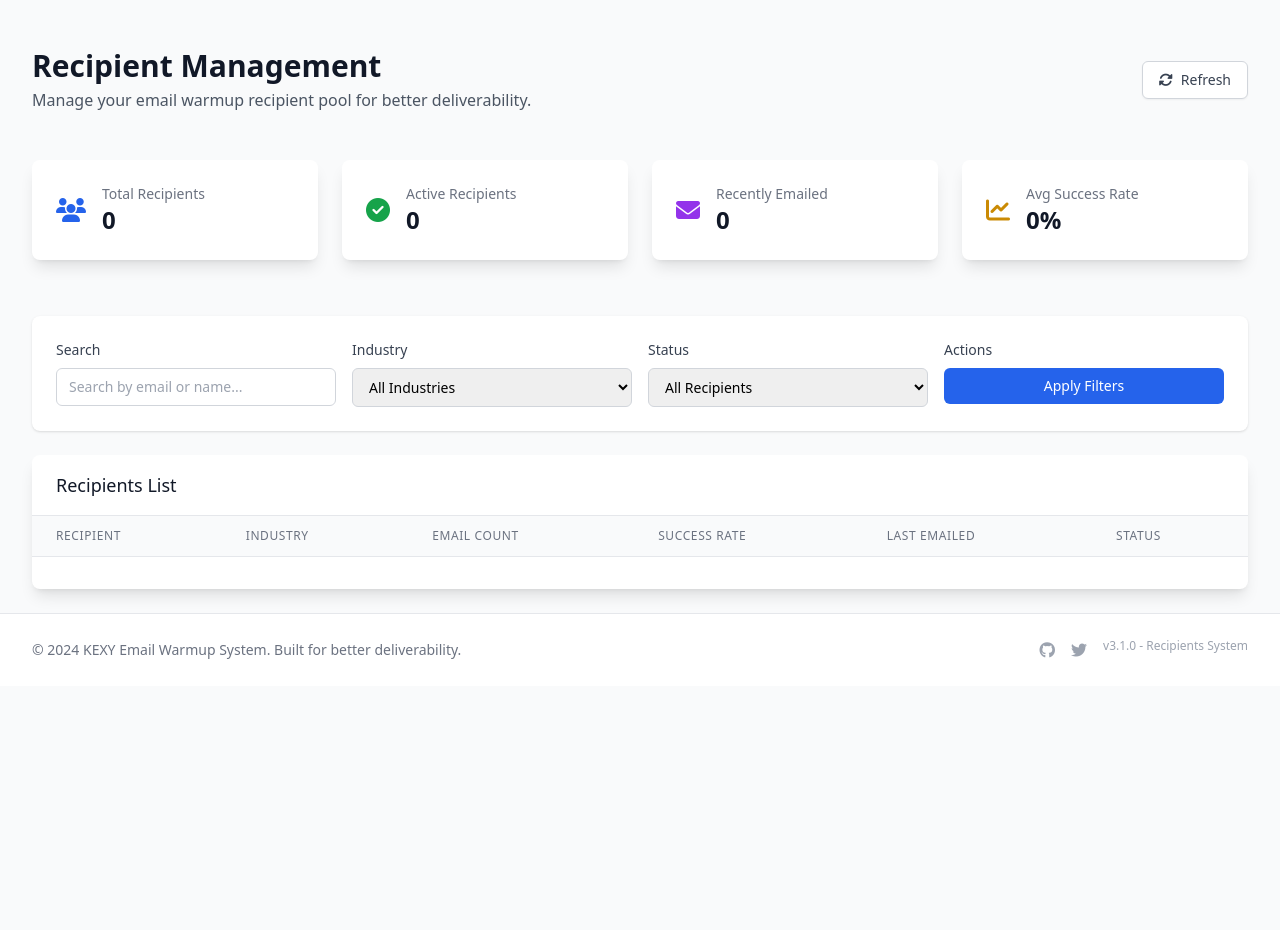
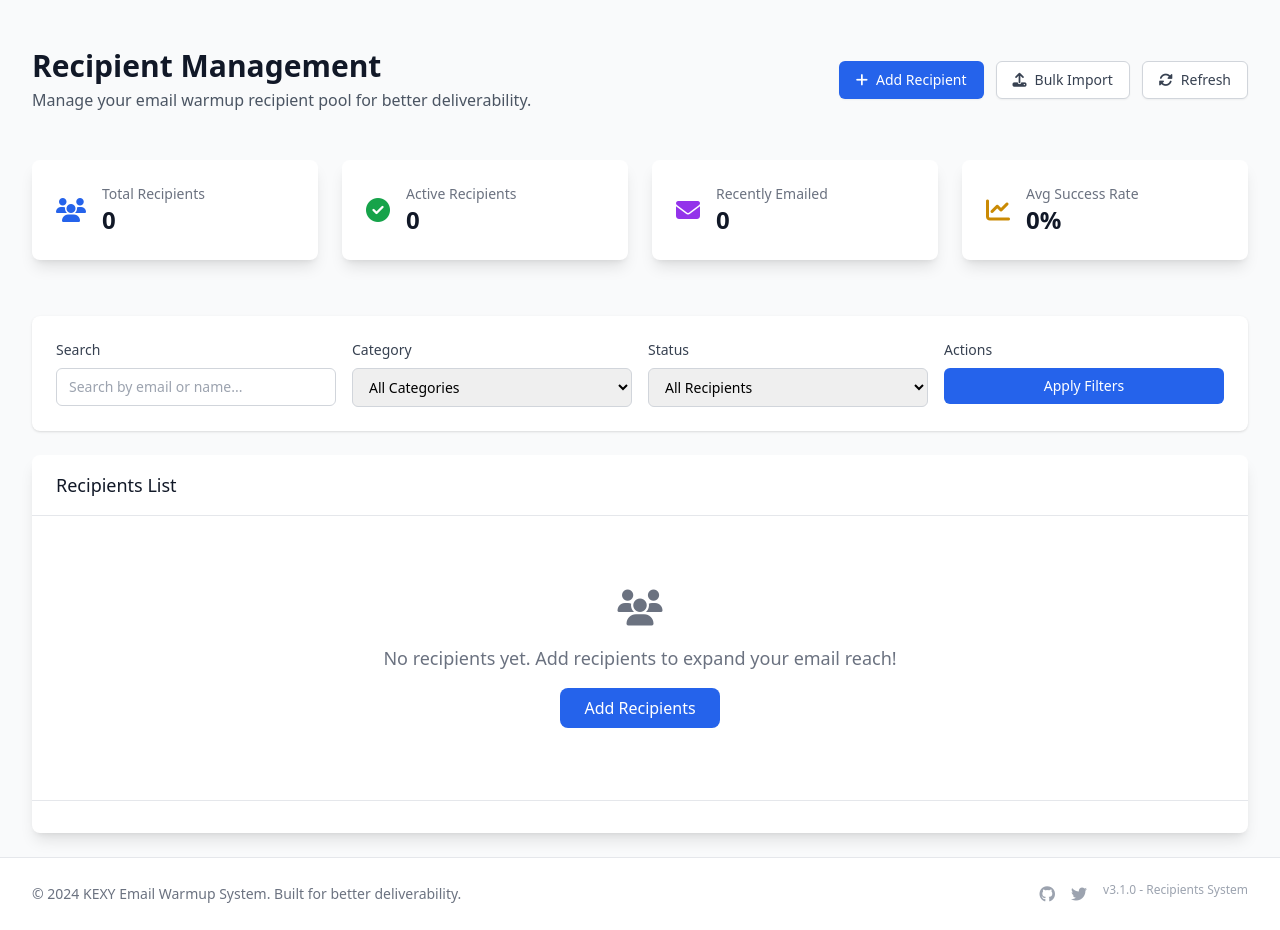
Before and after one commit to kexy2025/email-warm-up-system, a Flask app: template templates/recipients.html in a window 1280 px wide. Before the commit the page ends 659 px from the top, so only its background shows below. Run offline with Flask 3, Linux system fonts and the light colour scheme; the template is opened without the code that fills it, so the values that code supplies are empty; some libraries are stand-ins or nearby versions.

Commit message:
Update recipients.html

```diff
--- a/templates/recipients.html
+++ b/templates/recipients.html
@@ -1,6 +1,6 @@
 {% extends "base.html" %}
 
-{% block title %}Recipients - Email Warmup{% endblock %}
+{% block title %}Recipients - KEXY Email Warmup{% endblock %}
 
 {% block content %}
 <div class="max-w-7xl mx-auto py-6 sm:px-6 lg:px-8">
@@ -12,19 +12,17 @@
                 <p class="text-gray-600 mt-1">Manage your email warmup recipient pool for better deliverability.</p>
             </div>
             <div class="flex space-x-3">
-                {% if current_user.is_admin() %}
-                <button onclick="showAddRecipientModal()"
+                <button onclick="dashboard.showAddRecipientModal()"
                         class="inline-flex items-center px-4 py-2 border border-transparent rounded-md shadow-sm text-sm font-medium text-white bg-blue-600 hover:bg-blue-700">
                     <i class="fas fa-plus mr-2"></i>
                     Add Recipient
                 </button>
-                <button onclick="showBulkImportModal()"
+                <button onclick="dashboard.showBulkImportModal()"
                         class="inline-flex items-center px-4 py-2 border border-gray-300 rounded-md shadow-sm text-sm font-medium text-gray-700 bg-white hover:bg-gray-50">
                     <i class="fas fa-upload mr-2"></i>
                     Bulk Import
                 </button>
-                {% endif %}
-                <button onclick="refreshRecipients()"
+                <button onclick="dashboard.refreshDashboard()"
                         class="inline-flex items-center px-4 py-2 border border-gray-300 rounded-md shadow-sm text-sm font-medium text-gray-700 bg-white hover:bg-gray-50">
                     <i class="fas fa-sync-alt mr-2"></i>
                     Refresh
@@ -104,22 +102,27 @@
                            class="w-full border border-gray-300 rounded-md px-3 py-2 text-sm">
                 </div>
                 <div>
-                    <label class="block text-sm font-medium text-gray-700 mb-2">Industry</label>
-                    <select id="industry-filter" class="w-full border border-gray-300 rounded-md px-3 py-2 text-sm">
-                        <option value="">All Industries</option>
+                    <label class="block text-sm font-medium text-gray-700 mb-2">Category</label>
+                    <select id="category-filter" class="w-full border border-gray-300 rounded-md px-3 py-2 text-sm">
+                        <option value="">All Categories</option>
+                        <option value="General">General</option>
+                        <option value="Business">Business</option>
+                        <option value="Personal">Personal</option>
+                        <option value="Marketing">Marketing</option>
+                        <option value="Support">Support</option>
                     </select>
                 </div>
                 <div>
                     <label class="block text-sm font-medium text-gray-700 mb-2">Status</label>
                     <select id="status-filter" class="w-full border border-gray-300 rounded-md px-3 py-2 text-sm">
                         <option value="">All Recipients</option>
-                        <option value="true">Active Only</option>
-                        <option value="false">Inactive Only</option>
+                        <option value="active">Active Only</option>
+                        <option value="inactive">Inactive Only</option>
                     </select>
                 </div>
                 <div>
                     <label class="block text-sm font-medium text-gray-700 mb-2">Actions</label>
-                    <button onclick="applyFilters()"
+                    <button onclick="dashboard.loadRecipients()"
                             class="w-full bg-blue-600 text-white rounded-md px-3 py-2 text-sm hover:bg-blue-700">
                         Apply Filters
                     </button>
@@ -128,31 +131,14 @@
         </div>
     </div>
 
-    <!-- Recipients Table -->
+    <!-- Recipients List -->
     <div class="px-4 sm:px-0">
         <div class="bg-white shadow-lg rounded-lg overflow-hidden">
             <div class="px-6 py-4 border-b border-gray-200">
                 <h3 class="text-lg font-medium text-gray-900">Recipients List</h3>
             </div>
-            <div class="overflow-x-auto">
-                <table class="min-w-full divide-y divide-gray-200">
-                    <thead class="bg-gray-50">
-                        <tr>
-                            <th class="px-6 py-3 text-left text-xs font-medium text-gray-500 uppercase tracking-wider">Recipient</th>
-                            <th class="px-6 py-3 text-left text-xs font-medium text-gray-500 uppercase tracking-wider">Industry</th>
-                            <th class="px-6 py-3 text-left text-xs font-medium text-gray-500 uppercase tracking-wider">Email Count</th>
-                            <th class="px-6 py-3 text-left text-xs font-medium text-gray-500 uppercase tracking-wider">Success Rate</th>
-                            <th class="px-6 py-3 text-left text-xs font-medium text-gray-500 uppercase tracking-wider">Last Emailed</th>
-                            <th class="px-6 py-3 text-left text-xs font-medium text-gray-500 uppercase tracking-wider">Status</th>
-                            {% if current_user.is_admin() %}
-                            <th class="px-6 py-3 text-left text-xs font-medium text-gray-500 uppercase tracking-wider">Actions</th>
-                            {% endif %}
-                        </tr>
-                    </thead>
-                    <tbody id="recipients-table-body" class="bg-white divide-y divide-gray-200">
-                        <!-- Recipients will be loaded here -->
-                    </tbody>
-                </table>
+            <div id="recipients-list" class="p-6">
+                <!-- Recipients will be loaded here by JavaScript -->
             </div>
 
             <!-- Pagination -->
@@ -168,7 +154,7 @@
     <div class="bg-white rounded-lg p-6 max-w-md w-full mx-4">
         <div class="flex justify-between items-center mb-4">
             <h3 class="text-lg font-medium text-gray-900">Add New Recipient</h3>
-            <button onclick="closeAddRecipientModal()" class="text-gray-400 hover:text-gray-600">
+            <button onclick="dashboard.closeModal()" class="text-gray-400 hover:text-gray-600">
                 <i class="fas fa-times"></i>
             </button>
         </div>
@@ -186,35 +172,26 @@
                            class="w-full border border-gray-300 rounded-md px-3 py-2 text-sm">
                 </div>
                 <div>
-                    <label class="block text-sm font-medium text-gray-700 mb-1">Industry</label>
-                    <select id="recipient-industry" class="w-full border border-gray-300 rounded-md px-3 py-2 text-sm">
-                        <option value="business">Business</option>
-                        <option value="marketing">Marketing</option>
-                        <option value="technology">Technology</option>
-                        <option value="finance">Finance</option>
-                        <option value="healthcare">Healthcare</option>
-                        <option value="education">Education</option>
-                        <option value="consulting">Consulting</option>
-                        <option value="retail">Retail</option>
-                        <option value="real_estate">Real Estate</option>
+                    <label class="block text-sm font-medium text-gray-700 mb-1">Category</label>
+                    <select id="recipient-category" class="w-full border border-gray-300 rounded-md px-3 py-2 text-sm">
+                        <option value="General">General</option>
+                        <option value="Business">Business</option>
+                        <option value="Personal">Personal</option>
+                        <option value="Marketing">Marketing</option>
+                        <option value="Support">Support</option>
                     </select>
                 </div>
                 <div>
-                    <label class="block text-sm font-medium text-gray-700 mb-1">Notes (Optional)</label>
-                    <textarea id="recipient-notes" rows="3"
-                              class="w-full border border-gray-300 rounded-md px-3 py-2 text-sm"></textarea>
-                </div>
-                <div class="flex items-center">
-                    <input type="checkbox" id="recipient-responds" checked
-                           class="h-4 w-4 text-blue-600 focus:ring-blue-500 border-gray-300 rounded">
-                    <label for="recipient-responds" class="ml-2 block text-sm text-gray-900">
-                        Can respond to emails
-                    </label>
+                    <label class="block text-sm font-medium text-gray-700 mb-1">Status</label>
+                    <select id="recipient-status" class="w-full border border-gray-300 rounded-md px-3 py-2 text-sm">
+                        <option value="active">Active</option>
+                        <option value="inactive">Inactive</option>
+                    </select>
                 </div>
             </div>
 
             <div class="flex justify-end space-x-3 mt-6">
-                <button type="button" onclick="closeAddRecipientModal()"
+                <button type="button" onclick="dashboard.closeModal()"
                         class="px-4 py-2 border border-gray-300 rounded-md text-sm font-medium text-gray-700 hover:bg-gray-50">
                     Cancel
                 </button>
@@ -232,36 +209,36 @@
     <div class="bg-white rounded-lg p-6 max-w-2xl w-full mx-4">
         <div class="flex justify-between items-center mb-4">
             <h3 class="text-lg font-medium text-gray-900">Bulk Import Recipients</h3>
-            <button onclick="closeBulkImportModal()" class="text-gray-400 hover:text-gray-600">
+            <button onclick="dashboard.closeModal()" class="text-gray-400 hover:text-gray-600">
                 <i class="fas fa-times"></i>
             </button>
         </div>
 
         <div class="mb-4">
             <p class="text-sm text-gray-600 mb-2">
-                Paste recipient data in JSON format. Each recipient should have email, name, and optionally industry.
+                Upload a CSV file with recipient data. The file should have columns: name, email, category
             </p>
             <div class="bg-gray-100 p-3 rounded text-xs text-gray-700">
-                Example format:<br>
-                [<br>
-                &nbsp;&nbsp;{"email": "john@example.com", "name": "John Doe", "industry": "marketing"},<br>
-                &nbsp;&nbsp;{"email": "jane@example.com", "name": "Jane Smith", "industry": "technology"}<br>
-                ]
+                Example CSV format:<br>
+                <code>
+                name,email,category<br>
+                John Doe,john@example.com,Business<br>
+                Jane Smith,jane@example.com,Marketing
+                </code>
             </div>
         </div>
 
         <form id="bulk-import-form">
             <div class="space-y-4">
                 <div>
-                    <label class="block text-sm font-medium text-gray-700 mb-1">Recipients Data</label>
-                    <textarea id="bulk-recipients-data" rows="10" required
-                              class="w-full border border-gray-300 rounded-md px-3 py-2 text-sm font-mono"
-                              placeholder='[{"email": "example@domain.com", "name": "Example User", "industry": "business"}]'></textarea>
+                    <label class="block text-sm font-medium text-gray-700 mb-1">CSV File</label>
+                    <input type="file" id="csv-file-input" accept=".csv" required
+                           class="w-full border border-gray-300 rounded-md px-3 py-2 text-sm">
                 </div>
             </div>
 
             <div class="flex justify-end space-x-3 mt-6">
-                <button type="button" onclick="closeBulkImportModal()"
+                <button type="button" onclick="dashboard.closeModal()"
                         class="px-4 py-2 border border-gray-300 rounded-md text-sm font-medium text-gray-700 hover:bg-gray-50">
                     Cancel
                 </button>
@@ -287,5 +264,5 @@
 {% endblock %}
 
 {% block scripts %}
-<script src="{{ url_for('static', filename='js/recipients.js') }}"></script>
+<script src="{{ url_for('static', filename='js/dashboard.js') }}"></script>
 {% endblock %}
```
